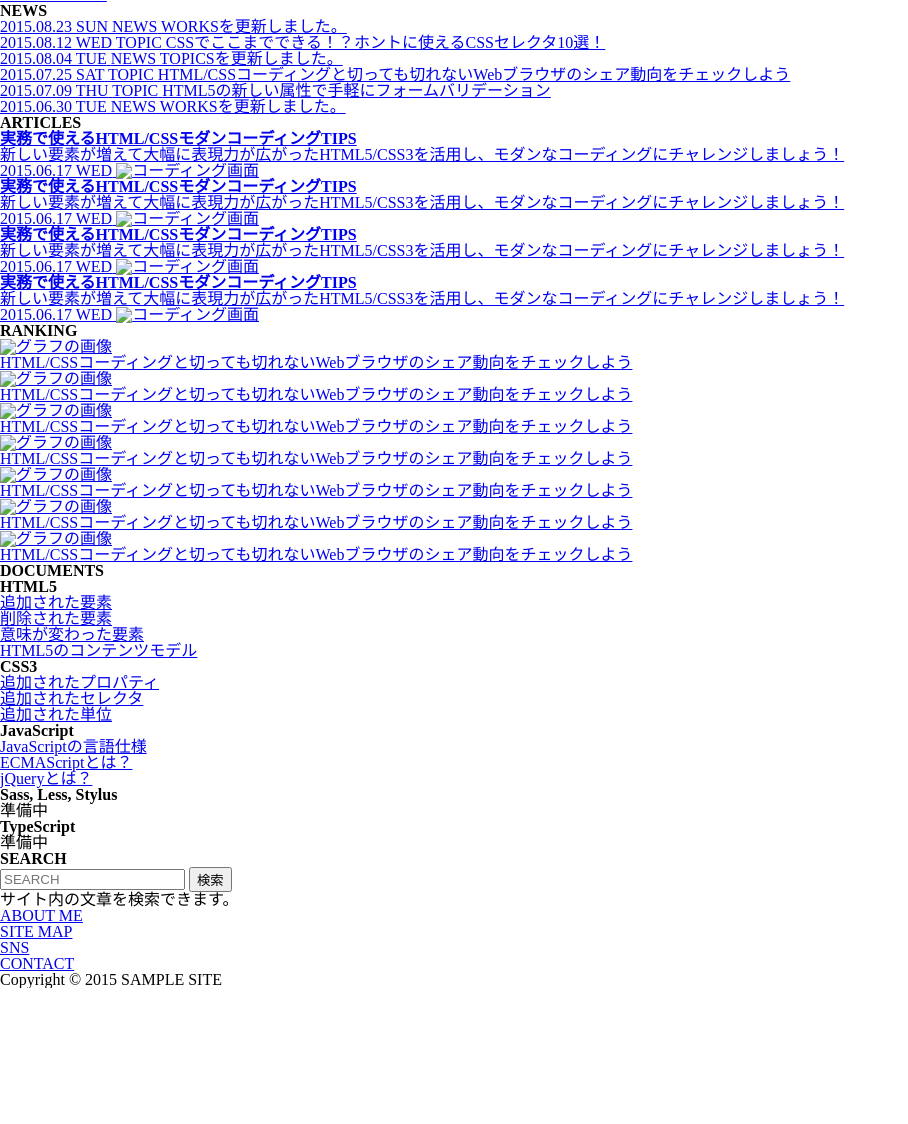
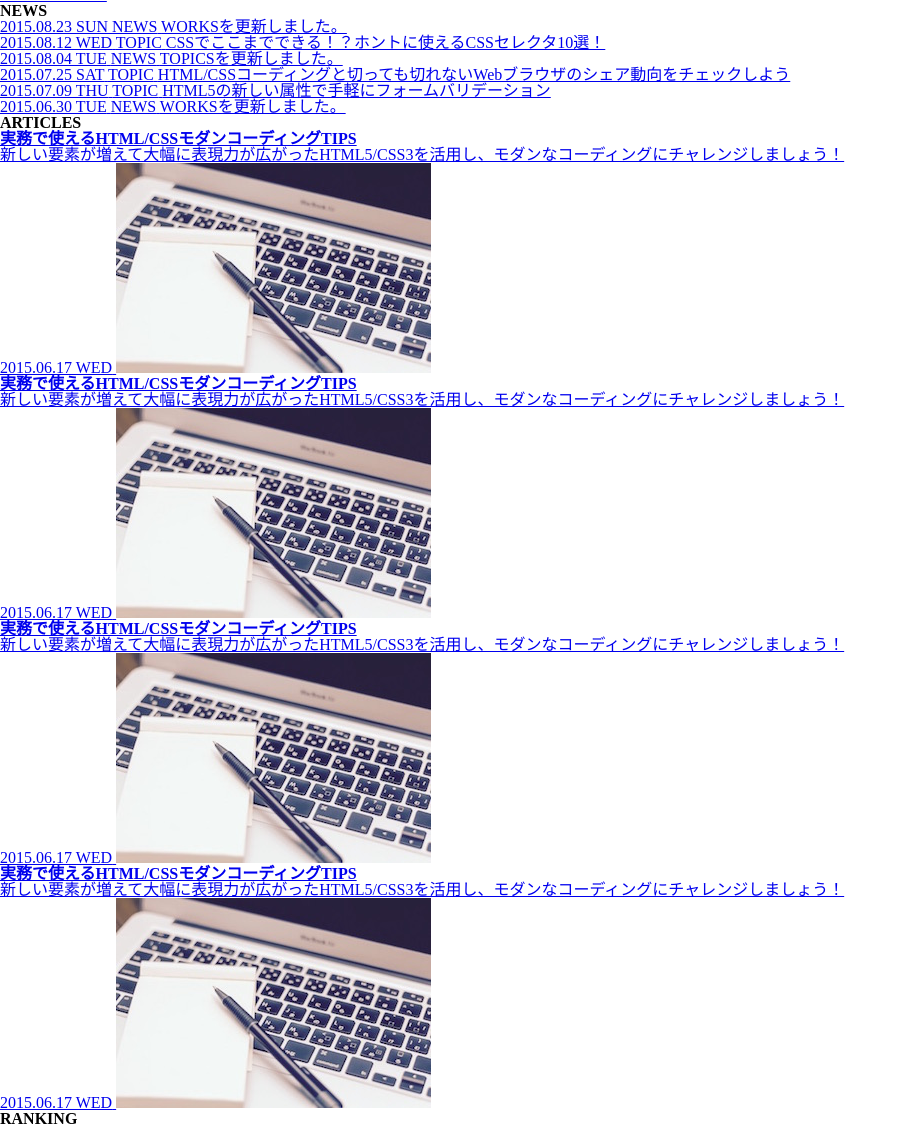
Before and after one commit to sekainoshima/shima2, a plain HTML site: page index.html in a window 1280 px wide. Shown: the part 492-1616 px from the top of the page, without its empty margins (0-908 px from the left). Before the commit the page ends 1480 px from the top, so only its background shows below. Drawn offline with Linux system fonts and the light colour scheme; files whose address does not match are found by name.

Commit message:
Update index.html

```diff
--- a/index.html
+++ b/index.html
@@ -84,25 +84,25 @@
           <h3 class="title">実務で使えるHTML/CSSモダンコーディングTIPS</h3>
           <p class="desc">新しい要素が増えて大幅に表現力が広がったHTML5/CSS3を活用し、モダンなコーディングにチャレンジしましょう！</p>
           <time class="date" datetime="2015-06-17">2015.06.17 WED</time>
-          <img class="image" src="./images/article.jpg" alt="コーディング画面">
+          <img class="image" src="article.jpg" alt="コーディング画面">
         </a>
         <a href="#" class="article-box">
           <h3 class="title">実務で使えるHTML/CSSモダンコーディングTIPS</h3>
           <p class="desc">新しい要素が増えて大幅に表現力が広がったHTML5/CSS3を活用し、モダンなコーディングにチャレンジしましょう！</p>
           <time class="date" datetime="2015-06-17">2015.06.17 WED</time>
-          <img class="image" src="./images/article.jpg" alt="コーディング画面">
+          <img class="image" src="article.jpg" alt="コーディング画面">
         </a>
         <a href="#" class="article-box">
           <h3 class="title">実務で使えるHTML/CSSモダンコーディングTIPS</h3>
           <p class="desc">新しい要素が増えて大幅に表現力が広がったHTML5/CSS3を活用し、モダンなコーディングにチャレンジしましょう！</p>
           <time class="date" datetime="2015-06-17">2015.06.17 WED</time>
-          <img class="image" src="./images/article.jpg" alt="コーディング画面">
+          <img class="image" src="article.jpg" alt="コーディング画面">
         </a>
         <a href="#" class="article-box">
           <h3 class="title">実務で使えるHTML/CSSモダンコーディングTIPS</h3>
           <p class="desc">新しい要素が増えて大幅に表現力が広がったHTML5/CSS3を活用し、モダンなコーディングにチャレンジしましょう！</p>
           <time class="date" datetime="2015-06-17">2015.06.17 WED</time>
-          <img class="image" src="./images/article.jpg" alt="コーディング画面">
+          <img class="image" src="article.jpg" alt="コーディング画面">
         </a>
       </div>
     </main>
@@ -111,49 +111,49 @@
       <ol class="ranking">
         <li class="ranking-item">
           <a href="#">
-            <img class="image" src="./images/ranking.jpg" alt="グラフの画像">
+            <img class="image" src="ranking.jpg" alt="グラフの画像">
             <span class="order"></span>
             <p class="text">HTML/CSSコーディングと切っても切れないWebブラウザのシェア動向をチェックしよう</p>
           </a>
         </li>
         <li class="ranking-item">
           <a href="#">
-            <img class="image" src="./images/ranking.jpg" alt="グラフの画像">
+            <img class="image" src="ranking.jpg" alt="グラフの画像">
             <span class="order"></span>
             <p class="text">HTML/CSSコーディングと切っても切れないWebブラウザのシェア動向をチェックしよう</p>
           </a>
         </li>
         <li class="ranking-item">
           <a href="#">
-            <img class="image" src="./images/ranking.jpg" alt="グラフの画像">
+            <img class="image" src="ranking.jpg" alt="グラフの画像">
             <span class="order"></span>
             <p class="text">HTML/CSSコーディングと切っても切れないWebブラウザのシェア動向をチェックしよう</p>
           </a>
         </li>
         <li class="ranking-item">
           <a href="#">
-            <img class="image" src="./images/ranking.jpg" alt="グラフの画像">
+            <img class="image" src="ranking.jpg" alt="グラフの画像">
             <span class="order"></span>
             <p class="text">HTML/CSSコーディングと切っても切れないWebブラウザのシェア動向をチェックしよう</p>
           </a>
         </li>
         <li class="ranking-item">
           <a href="#">
-            <img class="image" src="./images/ranking.jpg" alt="グラフの画像">
+            <img class="image" src="ranking.jpg" alt="グラフの画像">
             <span class="order"></span>
             <p class="text">HTML/CSSコーディングと切っても切れないWebブラウザのシェア動向をチェックしよう</p>
           </a>
         </li>
         <li class="ranking-item">
           <a href="#">
-            <img class="image" src="./images/ranking.jpg" alt="グラフの画像">
+            <img class="image" src="ranking.jpg" alt="グラフの画像">
             <span class="order"></span>
             <p class="text">HTML/CSSコーディングと切っても切れないWebブラウザのシェア動向をチェックしよう</p>
           </a>
         </li>
         <li class="ranking-item">
           <a href="#">
-            <img class="image" src="./images/ranking.jpg" alt="グラフの画像">
+            <img class="image" src="ranking.jpg" alt="グラフの画像">
             <span class="order"></span>
             <p class="text">HTML/CSSコーディングと切っても切れないWebブラウザのシェア動向をチェックしよう</p>
           </a>
```
